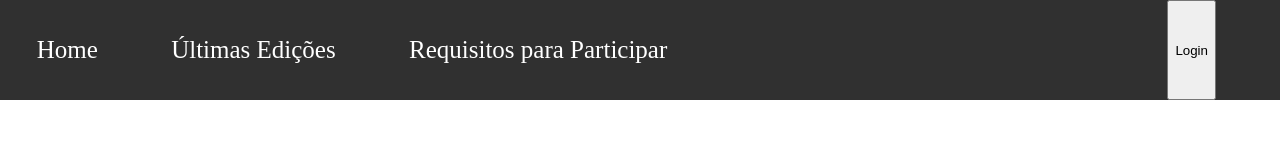
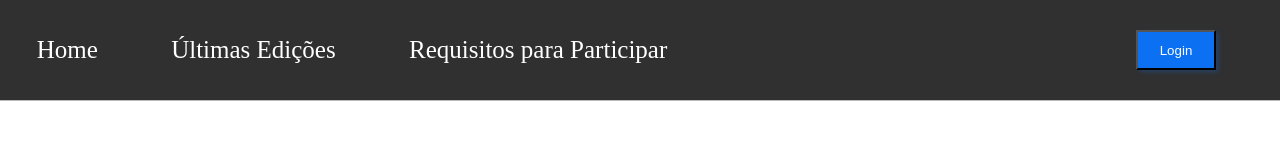
Before and after one commit to RuanCSalles/dnc-bootcamp, a plain HTML site: page index.html in a window 1280 px wide. Drawn offline with Linux system fonts and the light colour scheme.

Commit message:
Criação do Estilo CSS do menu

```diff
--- /dev/null
+++ b/estilo.css
@@ -0,0 +1,45 @@
+body {
+    margin: 0px;
+    padding: 0px;
+}
+
+#principal {
+    width: 100%;
+    height: 100px;
+    background-color: #303030;
+
+    display: flex;
+    justify-content: space-between;
+    align-items: center;
+    border-bottom: 1px solid #BABABA;
+}
+
+#principal div a {
+    font-size: 25px;
+    font-weight: 600px;
+    color: white;
+    text-decoration: none;
+}
+
+#menu {
+    display: flex;
+    width: 55%;
+    justify-content: space-around;
+    align-items: center;
+}
+
+#principal button {
+    margin-right: 5%;
+    background-color: #0C70F2;
+    height: 40px;
+    width: 80px;
+    color: white;
+    box-shadow: 3px 2px 4px rgba(12, 112, 242, 0.25);
+    cursor: pointer;
+
+
+}
+
+#principal div a:hover{
+    color: #CCCCCC;
+}
--- a/index.html
+++ b/index.html
@@ -4,42 +4,7 @@
     <meta charset="UTF-8">
     <meta name="viewport" content="width=device-width, initial-scale=1.0">
     <title>Bootcamp DNC</title>
-
-    <style>
-
-        body {
-            margin: 0px;
-            padding: 0px;
-        }
-
-        #principal {
-            width: 100%;
-            height: 100px;
-            background-color: #303030;
-
-            display: flex;
-            justify-content: space-between;
-        }
-
-        #principal div a {
-            font-size: 25px;
-            font-weight: 600px;
-            color: white;
-            text-decoration: none;
-        }
-
-        #menu {
-            display: flex;
-            width: 55%;
-            justify-content: space-around;
-            align-items: center;
-        }
-
-        #principal button {
-            margin-right: 5%;
-        }
-
-    </style>
+    <link rel="stylesheet" href="estilo.css">
 
 </head>
 <body>
```
